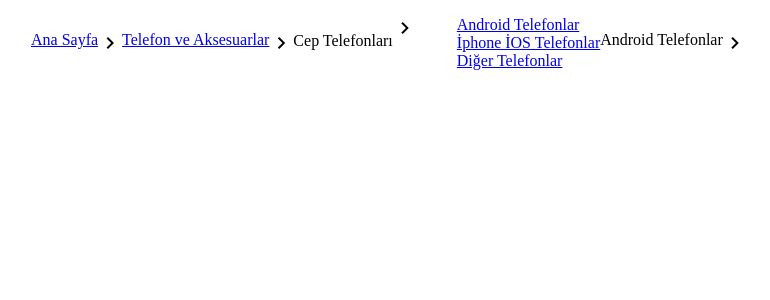
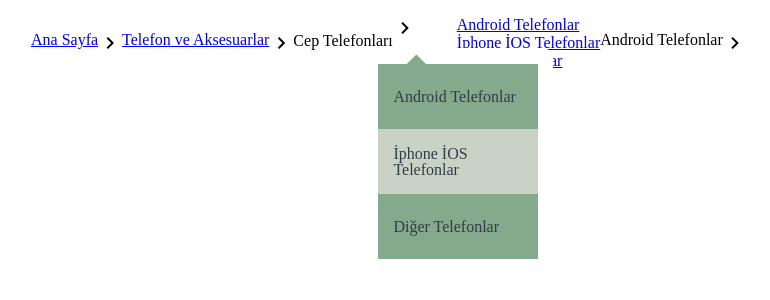
Before and after one commit to ack79/vue-dropdown-breadcrumb, a Vue app: page / in a window 1280 px wide. Shown: the top 300 px of the page, without its empty margins (17-787 px from the left). Built offline with nearby package versions, Linux system fonts and the light colour scheme.

Commit message:
IMMOBULUS - hover olduğunda altta oluşacak dropdown komponenti oluşturuldu.

```diff
--- a/src/components/BreadCrumb.vue
+++ b/src/components/BreadCrumb.vue
@@ -6,10 +6,16 @@
         v-for="(link, index) in links"
         :key="`link-${index}`"
       >
-        <a v-if="!link.isDropdown" :href="link.link">{{ link.label }}</a>
+        <a
+          v-if="!link.isDropdown"
+          :href="link.link"
+        >{{ link.label }}</a>
         <p v-else>{{ link.label }}</p>
         <span class="material-icons"> chevron_right </span>
-        <ul class="sublinks" v-if="link.isDropdown">
+        <ul
+          class="sublinks"
+          v-if="link.isDropdown"
+        >
           <li
             class="sublink-item"
             v-for="(sublink, index) in link.list"
@@ -20,17 +26,27 @@
         </ul>
       </li>
     </ul>
+    <HoverDropdown></HoverDropdown>
   </div>
 </template>
 <script>
+import HoverDropdown from "./HoverDropdown.vue";
 export default {
   name: "BreadCrumb",
+  data () {
+    return {
+      isDropdown: true,
+    };
+  },
   props: {
     links: {
       type: Array,
       default: () => [],
       required: true,
     },
+  },
+  components: {
+    HoverDropdown,
   },
 };
 </script>
@@ -45,8 +61,9 @@ export default {
 
       .sublinks {
         list-style-type: none;
-        .sublink-item {
-        }
+      }
+      .sublinks:hover {
+        color: red;
       }
     }
   }
--- /dev/null
+++ b/src/components/HoverDropdown.vue
@@ -0,0 +1,88 @@
+<template>
+  <section class="hover-dropdown-list">
+    <div class="hover-dropdown-list-content">
+      <ul class="dropdown-list">
+        <li>
+          <span class="dropdown-name">Android Telefonlar</span>
+        </li>
+        <li>
+          <span class="dropdown-name">İphone İOS Telefonlar</span>
+        </li>
+        <li>
+          <span class="dropdown-name">Diğer Telefonlar</span>
+        </li>
+      </ul>
+    </div>
+  </section>
+</template>
+<script></script>
+<style lang="scss" scoped>
+.hover-dropdown-list {
+  .hover-dropdown-list-content {
+    overflow: hidden;
+    padding: 0px 15px;
+    background-color: white;
+    width: 200px;
+    position: absolute;
+    top: 6%;
+    left: 43%;
+    margin-left: -210px;
+    border-radius: 10px;
+    text-align: left;
+    max-height: 600px;
+    overflow-y: auto;
+
+    @media (max-width: 640px) {
+      position: fixed;
+      padding: 30px 10px;
+      top: initial;
+      bottom: 0;
+      left: 0;
+      width: 100%;
+      margin-left: initial;
+      border-radius: 0;
+    }
+    .dropdown-list {
+      li {
+        display: flex;
+        justify-content: space-between;
+        align-items: center;
+        padding: 15px 15px;
+        height: 35px;
+        background: #84a98c;
+
+        &:nth-child(2n) {
+          background: #cad2c5;
+        }
+        span {
+          display: inline-block;
+          font-size: 14px;
+        }
+        .dropdown-name {
+          font-weight: 500;
+          font-size: 16px;
+          line-height: 16px;
+          color: #2f3e46;
+        }
+        .dropdown {
+          font-weight: 700;
+          font-size: 12px;
+          line-height: 14px;
+        }
+      }
+    }
+  }
+  .hover-dropdown-list-content::after {
+    content: "";
+    position: absolute;
+    width: 15px;
+    height: 15px;
+    background-color: #84a98c;
+    top: 17px;
+    left: 45%;
+    box-sizing: border-box;
+    transform-origin: 0 0;
+    transform: rotate(135deg);
+  }
+}
+</style>
```
